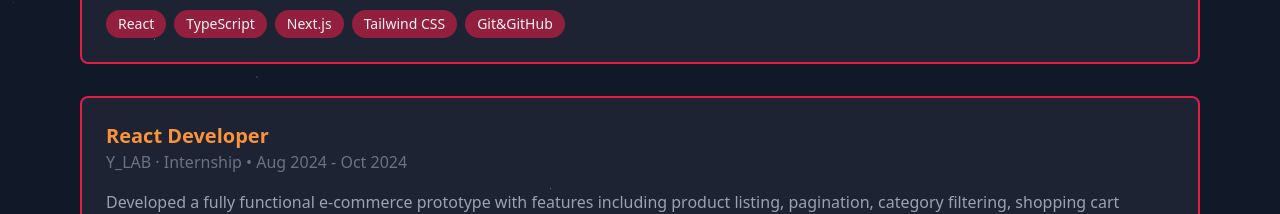
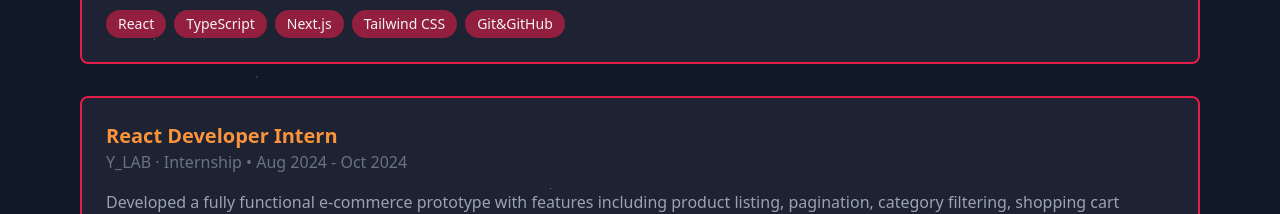
Before and after one commit to evokss/MyPortfolioWebsite, a Next.js app: page /about in a window 1280 px wide. Shown: the part 1400-1614 px from the top of the page. Built offline with nearby package versions, Linux system fonts and the light colour scheme.

Commit message:
Update job position name to correct version

```diff
--- a/components/about/AboutPage.jsx
+++ b/components/about/AboutPage.jsx
@@ -167,7 +167,7 @@ const AboutPage = () => {
           <div className="bg-white/5 p-6 rounded-lg bg-white border-2 border-orange-300 dark:border-rose-600">
             <div className="mb-4">
               <h3 className="text-xl font-semibold text-orange-400">
-                React Developer
+                React Developer Intern
               </h3>
               <p className="dark:text-gray-500">
                 Y_LAB · Internship • Aug 2024 - Oct 2024
```
